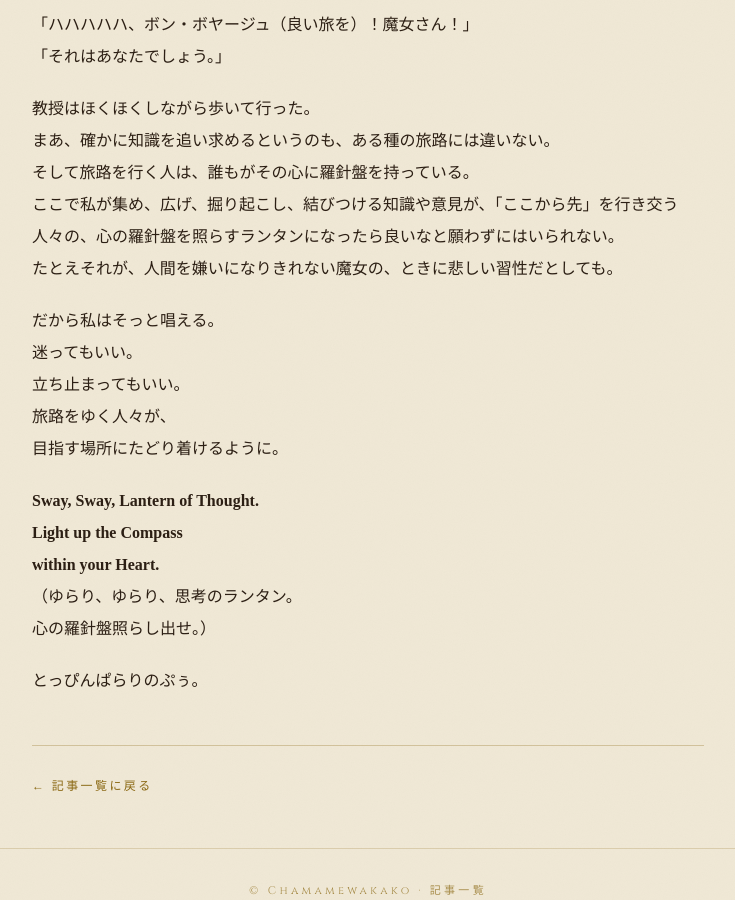
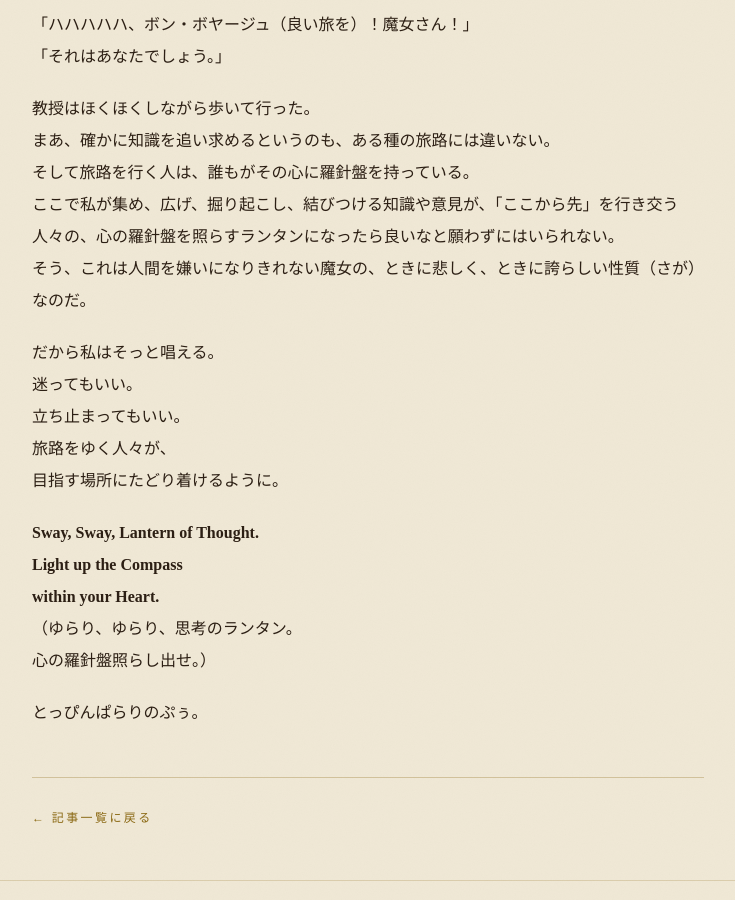
Before and after one commit to Chamamewakako/blog, a Jekyll site: the page built from _posts/2026-03-04-wed-心のランタン。.md, in a window 1280 px wide and 900 px high, scrolled down 3122 px. Shown: the whole window, without its empty margins (272-1007 px from the left). Built offline with Jekyll 4.4.1, drawn with Linux system fonts in a browser that asks for light colours; some web fonts are replaced.

Commit message:
Update 2026-03-04-wed-心のランタン。.md

```diff
--- a/_posts/2026-03-04-wed-心のランタン。.md
+++ b/_posts/2026-03-04-wed-心のランタン。.md
@@ -86,7 +86,7 @@ tags: [日常,ブログ,創作]
 まあ、確かに知識を追い求めるというのも、ある種の旅路には違いない。\
 そして旅路を行く人は、誰もがその心に羅針盤を持っている。\
 ここで私が集め、広げ、掘り起こし、結びつける知識や意見が、「ここから先」を行き交う人々の、心の羅針盤を照らすランタンになったら良いなと願わずにはいられない。\
-たとえそれが、人間を嫌いになりきれない魔女の、ときに悲しい習性だとしても。
+そう、これは人間を嫌いになりきれない魔女の、ときに悲しく、ときに誇らしい性質（さが）なのだ。
 
 だから私はそっと唱える。\
 迷ってもいい。\
```
